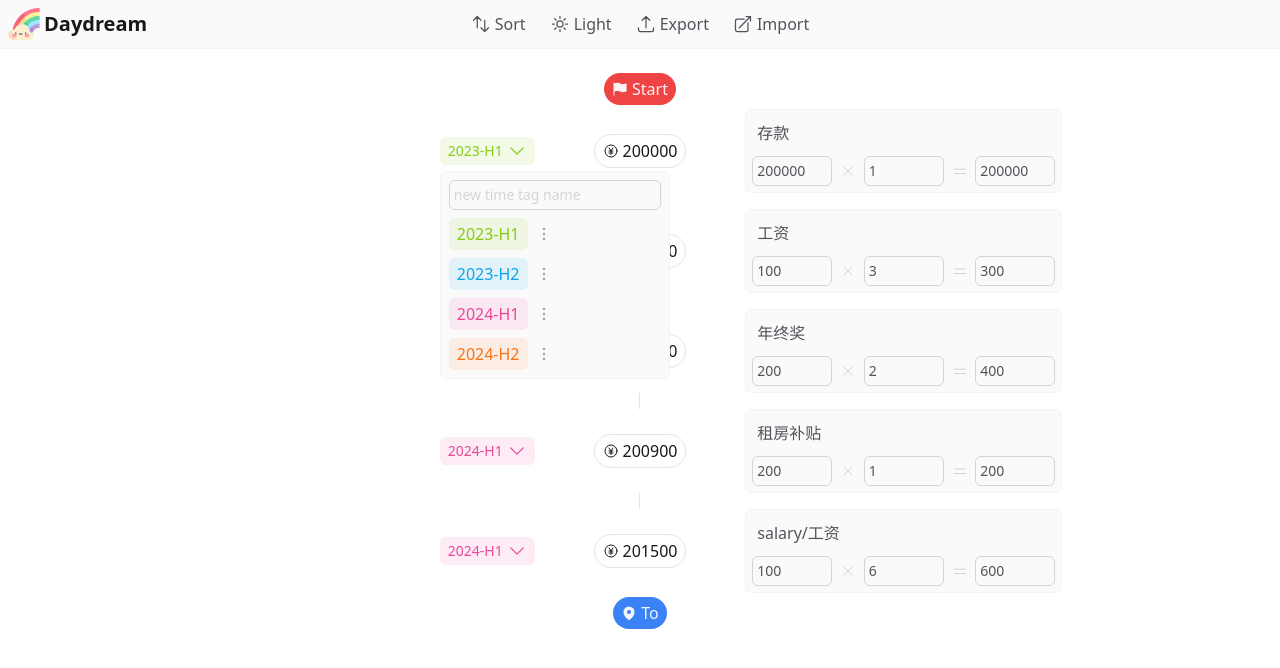
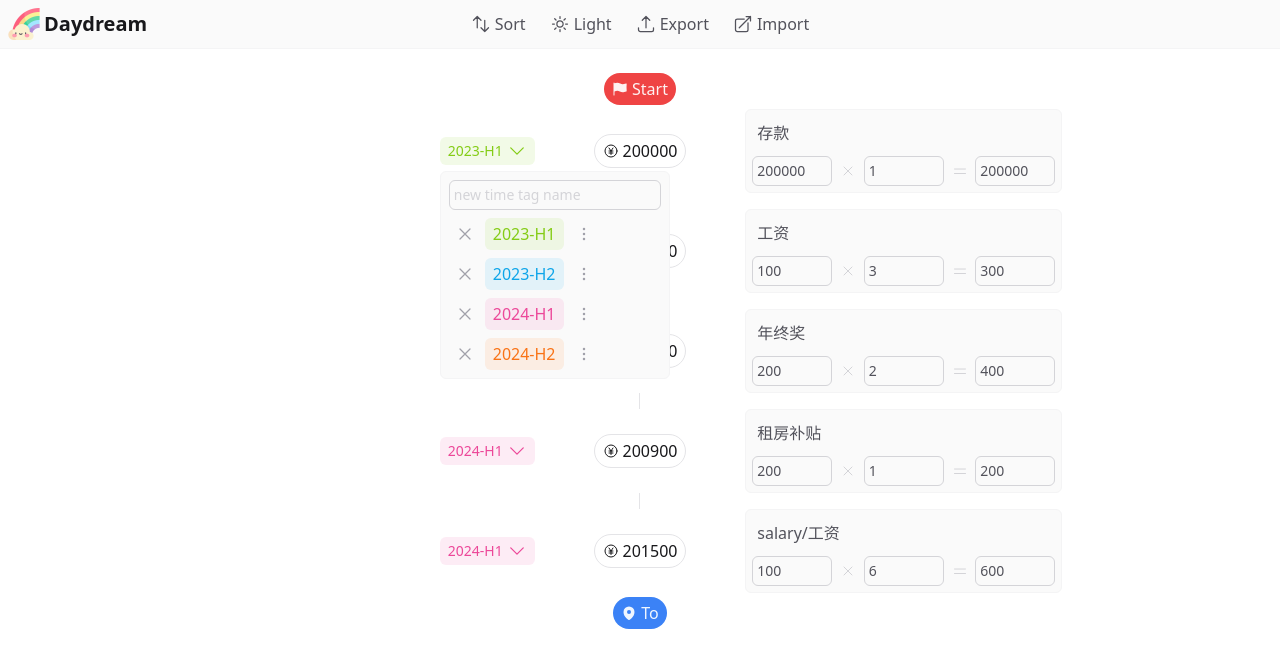
Before and after one commit to Caffeine19/daydream, a Vue app: page / in a window 1280 px wide. Both pictures are taken after a click on the button "2023-H1". Shown: the top 668 px of the page. Built offline with nearby package versions, Linux system fonts and the light colour scheme.

Commit message:
:sparkles: add create time tag

```diff
--- a/src/components/DIncomeItem.vue
+++ b/src/components/DIncomeItem.vue
@@ -27,7 +27,7 @@ const { highlightedIncomeItem } = storeToRefs(incomeStore)
     ></DTimeTag>
 
     <div
-      class="accumulated-asset rounded-full px-2 py-1 border flex items-center space-x-1 md:col-start-4 col-start-7 col-span-6 md:col-span-3 lg:col-start-6 lg:col-span-2 justify-self-end md:justify-self-center transition-colors"
+      class="cursor-grabbing accumulated-asset rounded-full px-2 py-1 border flex items-center space-x-1 md:col-start-4 col-start-7 col-span-6 md:col-span-3 lg:col-start-6 lg:col-span-2 justify-self-end md:justify-self-center transition-colors"
       :class="
         highlightedIncomeItem === id
           ? TagColorOption[timeTag?.color || 'sky'].borderColor +
--- a/src/components/DInput.vue
+++ b/src/components/DInput.vue
@@ -7,6 +7,7 @@ defineProps<{
 }>()
 defineEmits<{
   change: [newVal: HTMLInputElement['value']]
+  enter: [newVal: HTMLInputElement['value']]
 }>()
 </script>
 <template>
@@ -17,5 +18,6 @@ defineEmits<{
     :type="type"
     :disabled="disabled === undefined ? false : disabled"
     @change="(event) => $emit('change', (event.target as HTMLInputElement).value)"
+    @keyup.enter="(event) => $emit('enter', (event.target as HTMLInputElement).value)"
   />
 </template>
--- a/src/components/DTimeTag.vue
+++ b/src/components/DTimeTag.vue
@@ -1,17 +1,13 @@
 <script setup lang="ts">
 import { ref } from 'vue'
 
-import { storeToRefs } from 'pinia'
-
 import { onClickOutside } from '@vueuse/core'
 
-import { ChevronDownIcon, EllipsisVerticalIcon } from '@heroicons/vue/24/outline'
-
-import { useTimeTagStore } from '@/store/timeTag'
+import { ChevronDownIcon } from '@heroicons/vue/24/outline'
 
 import { TagColorOption, type TimeTag } from '@/types/timeTag'
 
-import DInput from './DInput.vue'
+import DTimeTagMenu from './DTimeTagMenu.vue'
 
 defineProps<TimeTag>()
 
@@ -23,12 +19,7 @@ const toggleTimeTag = () => {
 const target = ref(null)
 onClickOutside(target, () => (showTimeTagMenu.value = false))
 
-const timeTagStore = useTimeTagStore()
-const { timeTagList } = storeToRefs(timeTagStore)
-
 defineEmits<{ select: [id: number] }>()
-
-const newTimeTagName = ref<string>()
 </script>
 <template>
   <div
@@ -43,44 +34,15 @@ const newTimeTagName = ref<string>()
       <p class="text-sm font-normal">{{ name }}</p>
       <ChevronDownIcon class="w-5 h-5"></ChevronDownIcon>
     </button>
-    <Transition name="fade">
-      <div
-        v-if="showTimeTagMenu"
-        class="p-2 absolute top-[120%] left-0 z-10 space-y-2 rounded-md bg-zinc-50 border-zinc-100 dark:border-zinc-800 border dark:bg-zinc-900 flex flex-col"
-      >
-        <DInput :value="newTimeTagName" placeholder="new time tag name"> </DInput>
-        <ul class="space-y-2">
-          <li
-            v-for="timeTag in timeTagList"
-            :key="timeTag.id"
-            class="flex group items-center space-x-1"
-          >
-            <button
-              :class="
-                TagColorOption[timeTag.color].backgroundColor +
-                ' ' +
-                TagColorOption[timeTag.color].textColor
-              "
-              class="rounded-md px-2 py-1 whitespace-nowrap"
-              @click="
-                () => {
-                  $emit('select', timeTag.id)
-                  showTimeTagMenu = false
-                }
-              "
-            >
-              {{ timeTag.name }}
-            </button>
-            <button
-              class="rounded-md hover:bg-zinc-100 dark:hover:bg-zinc-800 transition-colors bg-transparent px-0.5 py-1.5"
-            >
-              <EllipsisVerticalIcon
-                class="w-5 h-5 text-zinc-400 dark:text-zinc-600 group-hover:text-zinc-600 dark:group-hover:text-zinc-400"
-              ></EllipsisVerticalIcon>
-            </button>
-          </li>
-        </ul></div
-    ></Transition>
+    <DTimeTagMenu
+      :showTimeTagMenu="showTimeTagMenu"
+      @select="
+        (timeTagId) => {
+          $emit('select', timeTagId)
+          showTimeTagMenu = false
+        }
+      "
+    ></DTimeTagMenu>
   </div>
 </template>
 
--- /dev/null
+++ b/src/components/DTimeTagMenu.vue
@@ -0,0 +1,78 @@
+<script setup lang="ts">
+import { ref } from 'vue'
+
+import { storeToRefs } from 'pinia'
+
+import { EllipsisVerticalIcon, XMarkIcon } from '@heroicons/vue/24/outline'
+
+import DInput from './DInput.vue'
+
+import { useTimeTagStore } from '@/store/timeTag'
+
+import { TagColorOption } from '@/types/timeTag'
+
+defineProps<{ showTimeTagMenu: boolean }>()
+defineEmits<{ select: [id: number] }>()
+
+const newTimeTagName = ref<string>()
+
+const timeTagStore = useTimeTagStore()
+const { timeTagList } = storeToRefs(timeTagStore)
+
+const onEnter = (newVal: string) => {
+  timeTagStore.createTimeTag(newVal)
+}
+</script>
+<template>
+  <Transition name="fade">
+    <div
+      v-if="showTimeTagMenu"
+      class="p-2 absolute top-[120%] left-0 z-10 space-y-2 rounded-md bg-zinc-50 border-zinc-100 dark:border-zinc-800 border dark:bg-zinc-900 flex flex-col"
+    >
+      <DInput
+        :value="newTimeTagName"
+        placeholder="new time tag name"
+        @enter="(newVal) => onEnter(newVal)"
+      >
+      </DInput>
+      <ul class="space-y-2">
+        <li
+          v-for="timeTag in timeTagList"
+          :key="timeTag.id"
+          class="flex group items-center space-x-1"
+        >
+          <button
+            class="rounded-md hover:bg-zinc-100 dark:hover:bg-zinc-800 transition-colors bg-transparent p-1.5"
+          >
+            <XMarkIcon
+              class="w-5 h-5 text-zinc-400 dark:text-zinc-600 group-hover:text-zinc-600 dark:group-hover:text-zinc-400"
+            >
+            </XMarkIcon>
+          </button>
+          <button
+            :class="
+              TagColorOption[timeTag.color].backgroundColor +
+              ' ' +
+              TagColorOption[timeTag.color].textColor
+            "
+            class="rounded-md px-2 py-1 whitespace-nowrap"
+            @click="
+              () => {
+                $emit('select', timeTag.id)
+              }
+            "
+          >
+            {{ timeTag.name }}
+          </button>
+          <button
+            class="rounded-md hover:bg-zinc-100 dark:hover:bg-zinc-800 transition-colors bg-transparent p-1.5"
+          >
+            <EllipsisVerticalIcon
+              class="w-5 h-5 text-zinc-400 dark:text-zinc-600 group-hover:text-zinc-600 dark:group-hover:text-zinc-400"
+            >
+            </EllipsisVerticalIcon>
+          </button>
+        </li>
+      </ul></div
+  ></Transition>
+</template>
--- a/src/store/timeTag.ts
+++ b/src/store/timeTag.ts
@@ -4,12 +4,23 @@ import { useStorage, type RemovableRef } from '@vueuse/core'
 
 import { mockTimeTagList } from './mockData'
 
-import type { TimeTag } from '@/types/timeTag'
+import { type TimeTag } from '@/types/timeTag'
 
 export const useTimeTagStore = defineStore('timeTag', () => {
   const timeTagList: RemovableRef<TimeTag[]> = useStorage<TimeTag[]>('time-tag', mockTimeTagList)
 
+  const createTimeTag = (name: TimeTag['name']) => {
+    const blankTimeTag: TimeTag = {
+      id: Math.floor(Math.random() * 1000),
+      name,
+      color: 'zinc'
+    }
+
+    timeTagList.value.unshift(blankTimeTag)
+  }
+
   return {
-    timeTagList
+    timeTagList,
+    createTimeTag
   }
 })
--- a/src/style.css
+++ b/src/style.css
@@ -1,6 +1,12 @@
 @tailwind base;
 @tailwind components;
 @tailwind utilities;
+
+@layer base {
+  body {
+    @apply bg-white dark:bg-zinc-930;
+  }
+}
 
 @layer utilities {
   .custom-scrollbar::-webkit-scrollbar {
--- a/src/types/timeTag.ts
+++ b/src/types/timeTag.ts
@@ -23,6 +23,12 @@ export const TagColorOption = {
     backgroundColor: 'bg-yellow-500/10 dark:bg-yellow-300/10',
     textColor: ' text-yellow-500 dark:text-yellow-300',
     borderColor: 'border-yellow-500 dark:border-yellow-300 '
+  },
+  //default value
+  zinc: {
+    backgroundColor: 'bg-zinc-500/10 dark:bg-zinc-300/10',
+    textColor: ' text-zinc-500 dark:text-zinc-300',
+    borderColor: 'border-zinc-500 dark:border-zinc-300 '
   }
 }
 
```
